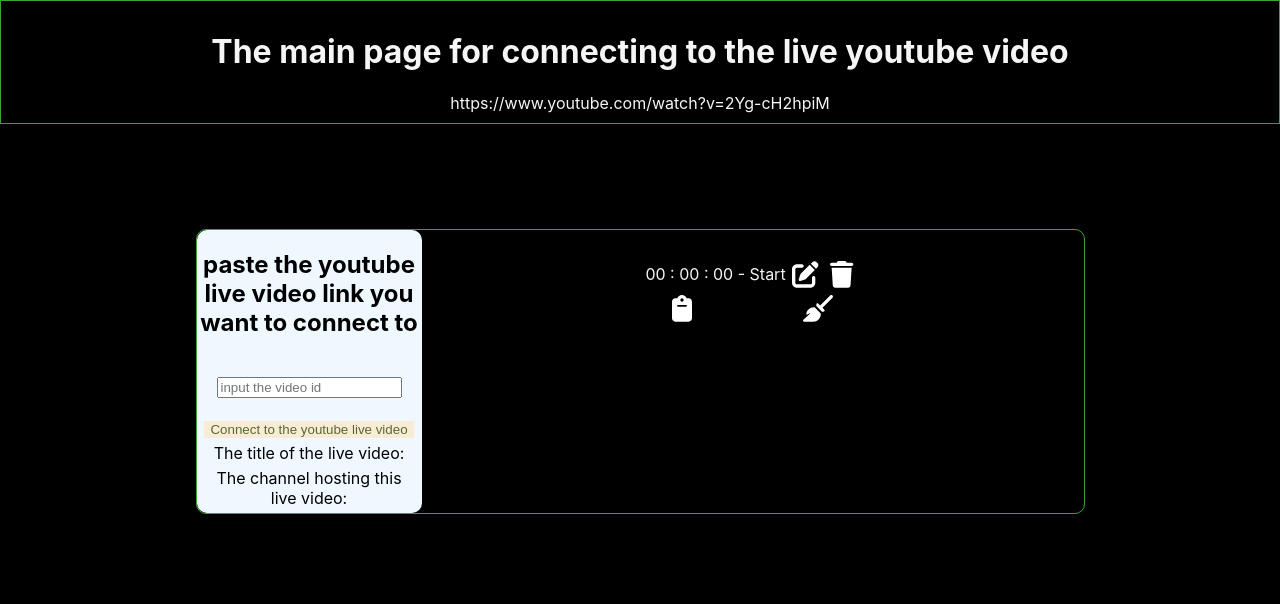
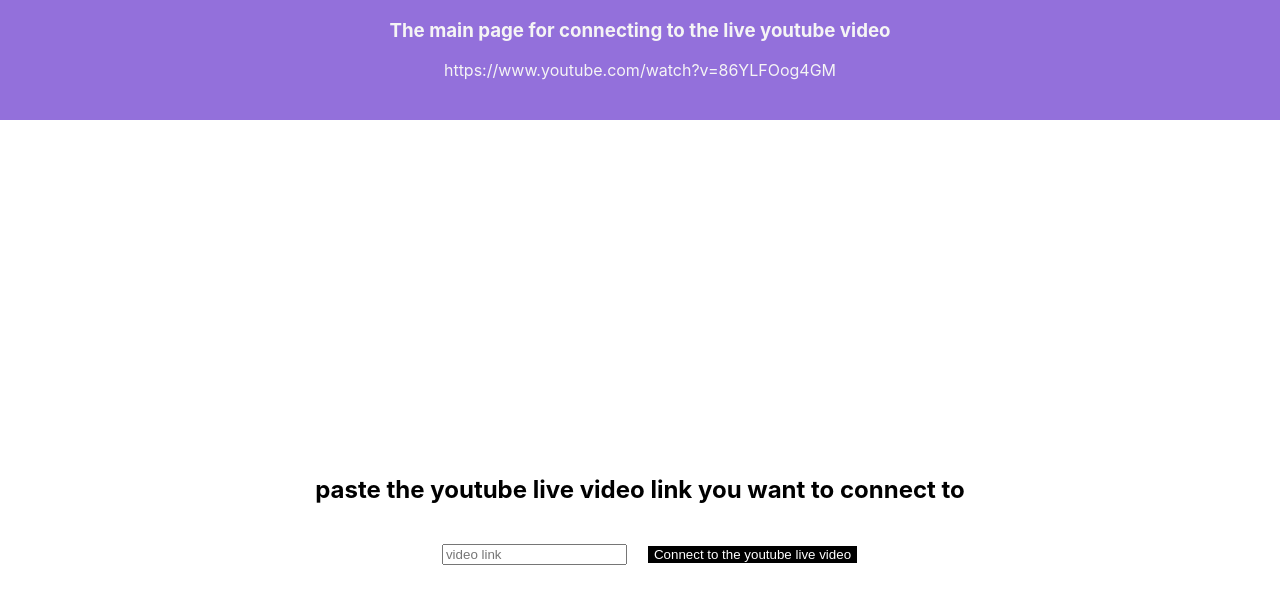
Before and after one commit to almasaitken/timestamps_web_v, a React (Create React App) app: page / in a window 1280 px wide. Shown: the top 604 px of the page. Built offline with nearby package versions, Linux system fonts and the light colour scheme.

Commit message:
some design added

```diff
--- a/src/App.css
+++ b/src/App.css
@@ -3,15 +3,19 @@
   flex-direction: column;
   align-items: center;
   text-align: center;
-  color: whitesmoke;
-}
-
-* {
-  box-sizing: border-box;
+  background-color: transparent;
+  color: black;
 }
 
 .input-field {
   margin: 20px;
+}
+
+.usalass {
+  display: flex;
+  flex-direction: column;
+  align-items: center;
+  justify-content: center;
 }
 
 .message {
@@ -19,11 +23,10 @@
 }
 
 header {
-  background-color: #000000;
+  background-color:mediumpurple;
   width: 100vw;
+  height: 15vh;
   color: whitesmoke;
-  border: 1px solid rgb(56, 165, 50);
-  padding: 10px;
 }
 
 .content {
@@ -32,57 +35,47 @@
 }
 
 .body {
-  background-color: rgb(0, 0, 0);
   display: flex;
   height: 100vh;
   justify-content: center;
-  align-items: flex-start;
   width: 100vw;
-  border: 5px solid black;
-}
-
-.App-link {
-  color: #61dafb;
 }
 
 .button-click {
-  background-color: antiquewhite;
-  border-color: #61dafb;
-  color:darkolivegreen;
+  background-color: black;
+  color: white;
+  border: 1px white solid;
 }
 
 .timestamps {
-  margin-top: 15px;
-  width: 100%;
+  margin-top: 10px;
+  margin-bottom: 20px;
+  width: 85%;
+  background-color: cornflowerblue;
+  border-radius: 20px;
+  padding: 5px 10px 5px 10px;
 }
 
 .right-side {
   display: flex;
+  flex-direction: column;
   flex: 3;
-  align-items: flex-start;
+  align-items: center;
   height: auto;
   justify-content: center;
   padding: 10px;
-  border-radius: 10px;
 }
 
-.central-container {
-  margin-top: 100px;
-  display: flex;
-  height: auto;
-  width: 70%;
-  border: 1px solid rgb(56, 165, 50);
-  border-radius: 10px;
-}
 
 .left-side {
   display: flex;
-  flex: 1;
+  flex: 2;
+  flex-direction: column;
+  justify-content: space-around;
   align-items: center;
-  height: auto 100%;
-  background-color: aliceblue;
-  border-radius: 10px;
+  height: 100%;
   color: black;
+  border-right: 3px solid rgb(20, 31, 66);
 }
 
 #add {
@@ -99,17 +92,31 @@
 }
 
 .tooltip {
-  color: white;
+  color: black;
   display: inline-block;
 }
 
 .tooltip-text {
   display: inline-block;
   visibility: hidden;
-  color: white;
-  overflow: hidden;
+  color: black;
 }
 
 .tooltip:hover .tooltip-text{
   visibility: visible;
 }
+
+.main-edit {
+  display: flex;
+  box-shadow: 4px 4px 2px 1px rgba(0, 0, 0, 0.2);
+  border-radius: 10px;
+  height: 75vh;
+  width: 80vw;
+  margin-top: 75px;
+  background-color:lavender;
+  border: 3px solid rgb(20, 31, 66);
+}
+
+.copy-delete {
+  display: flex;
+}
--- a/src/App.js
+++ b/src/App.js
@@ -1,43 +1,54 @@
-import { useEffect, useState } from 'react';
-import './App.css';
-import { getTime } from './getTime';
-import { Timestamp, EditableTimestamp} from './components/timestamp';
-import { v4 as uuidv4 } from 'uuid';
-import { FontAwesomeIcon } from '@fortawesome/react-fontawesome';
-import { faClock } from '@fortawesome/free-solid-svg-icons';
-import { CopyToClipboard } from 'react-copy-to-clipboard';
-import { faClipboard } from '@fortawesome/free-solid-svg-icons';
-import { faBroom } from '@fortawesome/free-solid-svg-icons';
-
+import { useEffect, useState } from "react";
+import "./App.css";
+import { getTime } from "./getTime";
+import { Timestamp, EditableTimestamp } from "./components/timestamp";
+import { v4 as uuidv4 } from "uuid";
+import { FontAwesomeIcon } from "@fortawesome/react-fontawesome";
+import { faClock } from "@fortawesome/free-solid-svg-icons";
+import { CopyToClipboard } from "react-copy-to-clipboard";
+import { faClipboard } from "@fortawesome/free-solid-svg-icons";
+import { faBroom } from "@fortawesome/free-solid-svg-icons";
 
 function App() {
-
-  const [link, setLink] = useState('');
-  const [message, setMessage] = useState('');
-  const [timestamps, setTimestamps] = useState([{key: uuidv4(), time: {
-    hours: '00',
-    minutes: '00', seconds: '00'
-  }, description: 'Start'}]);
+  const [link, setLink] = useState("");
+  const [message, setMessage] = useState("");
+  const [timestamps, setTimestamps] = useState([
+    {
+      key: uuidv4(),
+      time: {
+        hours: "00",
+        minutes: "00",
+        seconds: "00",
+      },
+      description: "Start",
+    },
+  ]);
   const [found, setFound] = useState(false);
-  const [description, setDescription] = useState('default');
-  const [editedTimestampKey, setEditedTimestampKey] = useState('');
-  const [tooltip, setTooltip] = useState('Click to copy');
+  const [description, setDescription] = useState("default");
+  const [editedTimestampKey, setEditedTimestampKey] = useState("");
+  const [tooltip, setTooltip] = useState("Click to copy");
 
   const handleLinkChange = (event) => {
     setLink(event.target.value);
-  }
+  };
 
   const handleLinkSubmit = async () => {
     try {
       let result = await getTime(link.split("v=")[1]);
-      alert("you connected to " + result.title + " on the " + result.channel + ' channel.');
+      alert(
+        "you connected to " +
+          result.title +
+          " on the " +
+          result.channel +
+          " channel."
+      );
       setMessage(result);
       setFound(true);
     } catch (error) {
       alert("no such live video or it doesn't exist");
-      setMessage('');
+      setMessage("");
       setFound(false);
-    };
+    }
   };
 
   const handleChangeDescription = (event) => {
@@ -51,26 +62,43 @@
       setMessage(result);
     } catch (error) {
       alert(error);
-    };
+    }
     let key_to_add = uuidv4();
-    setTimestamps([...timestamps, {key: key_to_add, time: {
+    setTimestamps([
+      ...timestamps,
+      {
+        key: key_to_add,
+        time: {
           hours: result.time.hours,
-      minutes: result.time.minutes, seconds: result.time.seconds
-    }}]);
+          minutes: result.time.minutes,
+          seconds: result.time.seconds,
+        },
+      },
+    ]);
     setEditedTimestampKey(key_to_add);
-    setDescription('');
+    setDescription("");
   };
 
-  const handleDeleteTimestamp = ({key}) => {
-    let deletedIndex = timestamps.findIndex((timestamp) => timestamp.key === key);
-    setTimestamps([...timestamps.slice(0, deletedIndex), ...timestamps.slice(deletedIndex+1)]);
+  const handleDeleteTimestamp = ({ key }) => {
+    let deletedIndex = timestamps.findIndex(
+      (timestamp) => timestamp.key === key
+    );
+    setTimestamps([
+      ...timestamps.slice(0, deletedIndex),
+      ...timestamps.slice(deletedIndex + 1),
+    ]);
   };
 
   const handleSaveTimestamp = (timestamp) => {
-    let editedIndex = timestamps.findIndex((tmstmp) => tmstmp.key === timestamp.key);
-    setTimestamps([...timestamps.slice(0, editedIndex), {key: timestamp.key, description: description, time: timestamp.time},
-      ...timestamps.slice(editedIndex+1)]);
-    setEditedTimestampKey('');
+    let editedIndex = timestamps.findIndex(
+      (tmstmp) => tmstmp.key === timestamp.key
+    );
+    setTimestamps([
+      ...timestamps.slice(0, editedIndex),
+      { key: timestamp.key, description: description, time: timestamp.time },
+      ...timestamps.slice(editedIndex + 1),
+    ]);
+    setEditedTimestampKey("");
   };
 
   const handleEditTimestamp = (timestamp) => {
@@ -78,7 +106,7 @@
   };
 
   const handleOnKeyPress = (event, timestamp) => {
-    if (event.key === 'Enter') {
+    if (event.key === "Enter") {
       handleSaveTimestamp(timestamp);
     }
   };
@@ -88,81 +116,144 @@
   };
 
   const dataToString = () => {
-    let str = '';
+    let str = "";
     timestamps.forEach((timestamp) => {
-      str += timestamp.time.hours + ':' + timestamp.time.minutes + ':' + timestamp.time.seconds + ' - ' + timestamp.description + '\n';
+      str +=
+        timestamp.time.hours +
+        ":" +
+        timestamp.time.minutes +
+        ":" +
+        timestamp.time.seconds +
+        " - " +
+        timestamp.description +
+        "\n";
     });
     return str;
-  }
+  };
 
   useEffect(() => {
-    setTooltip('Click to copy');
+    setTooltip("Click to copy");
   }, [timestamps]);
 
   return (
     <div className="App">
       <header className="App-header">
-        <h1> The main page for connecting to the live youtube video </h1>
-        <div> https://www.youtube.com/watch?v=2Yg-cH2hpiM</div>
+        <h3> The main page for connecting to the live youtube video </h3>
+        <div> https://www.youtube.com/watch?v=86YLFOog4GM</div>
       </header>
-        <div className='body'>
-          <div className='central-container'>
-          <div className='left-side'>
-            <div className='left-wrapper'>
-            { !found ?
-          <div className='usalass'>
-          <div className='content'>
+      <div className="body">
+        {!found ? (
+          <div className="usalass">
             <h2> paste the youtube live video link you want to connect to </h2>
-          </div>
-          <div className='video-search'>
-            <input className='input-field' value={link} onChange={handleLinkChange} placeholder='input the video id'/>
-            <button className='button-click' onClick={handleLinkSubmit}> Connect to the youtube live video </button>
+            <div className="video-search">
+              <input
+                className="input-field"
+                value={link}
+                onChange={handleLinkChange}
+                placeholder="video link"
+              />
+              <button className="button-click" onClick={handleLinkSubmit}>
+                {" "}
+                Connect to the youtube live video{" "}
+              </button>
             </div>
           </div>
-          : <></> }
-          <div className='message'> The title of the live video: {message.title} </div>
-          <div className='message'> The channel hosting this live video: {message.channel} </div>
+        ) : (
+          <div className="main-edit">
+            <div className="left-side">
+              <div className="message"> LiveVideo Title: {message.title} </div>
+              <div className="message">
+                {" "}
+                Hosting channel: {message.channel}{" "}
+              </div>
+              <div className="video-responsive">
+                <iframe
+                  width="300"
+                  height="180"
+                  src={`https://www.youtube.com/embed/${link.split('v=')[1]}?autoplay=1&mute=1`}
+                  frameBorder="0"
+                  allow="accelerometer; autoplay; clipboard-write; encrypted-media; gyroscope; picture-in-picture"
+                  allowFullScreen
+                  title="Embedded youtube"
+                />
               </div>
             </div>
-        <div className='right-side'>
-        <div className='right-wrapper'>
-          <div className='timestamps'>
+            <div className="right-side">
+              <div className="timestamps">
                 {timestamps.map((timestamp) => {
-              return (editedTimestampKey === timestamp.key ?
-                (<EditableTimestamp
-                handleSaveTimestamp={() => {handleSaveTimestamp(timestamp)}} key={timestamp.key} time={timestamp.time}
-                description={timestamp.description} handleChangeDescription={handleChangeDescription} handleDeleteTimestamp={() => {handleDeleteTimestamp(timestamp)}}
-                handleOnKeyPress={(event) => {handleOnKeyPress(event, timestamp)}}
-                />)
-                :
-                (<Timestamp key={timestamp.key} time={timestamp.time} description={timestamp.description} handleDeleteTimestamp={() => {handleDeleteTimestamp(timestamp)}}
-                  handleEditTimestamp={() => handleEditTimestamp(timestamp)} /> ))
+                  return editedTimestampKey === timestamp.key ? (
+                    <EditableTimestamp
+                      handleSaveTimestamp={() => {
+                        handleSaveTimestamp(timestamp);
+                      }}
+                      key={timestamp.key}
+                      time={timestamp.time}
+                      description={timestamp.description}
+                      handleChangeDescription={handleChangeDescription}
+                      handleDeleteTimestamp={() => {
+                        handleDeleteTimestamp(timestamp);
+                      }}
+                      handleOnKeyPress={(event) => {
+                        handleOnKeyPress(event, timestamp);
+                      }}
+                    />
+                  ) : (
+                    <Timestamp
+                      key={timestamp.key}
+                      time={timestamp.time}
+                      description={timestamp.description}
+                      handleDeleteTimestamp={() => {
+                        handleDeleteTimestamp(timestamp);
+                      }}
+                      handleEditTimestamp={() => handleEditTimestamp(timestamp)}
+                    />
+                  );
                 })}
               </div>
-          { found ? <div>
-            <button id='add' onClick={handleAddTimestamp}>
-              <FontAwesomeIcon icon={faClock} className='fa-2x' color='white' />
+              {found ? (
+                <div className="add-wrapper">
+                  <button id="add" onClick={handleAddTimestamp}>
+                    <FontAwesomeIcon
+                      icon={faClock}
+                      className="fa-2x"
+                      color="orange"
+                    />
                   </button>
-          </div> : <></> }
+                </div>
+              ) : (
+                <></>
+              )}
               <div>
-           { timestamps.length === 0 ? <></> :
-            <div>
-              <div className='tooltip'>
+                {timestamps.length === 0 ? (
+                  <></>
+                ) : (
+                  <div className="copy-delete">
                     <CopyToClipboard text={dataToString()}>
-              <button onClick={() => setTooltip('Copied')}>
-                <FontAwesomeIcon icon={faClipboard} className='fa-2x' color='white'/>
+                      <button
+                        className="tooltip"
+                        onClick={() => setTooltip("Copied")}
+                      >
+                        <FontAwesomeIcon
+                          icon={faClipboard}
+                          className="fa-2x"
+                          color="orange"
+                        />
                       </button>
                     </CopyToClipboard>
-              <div className='tooltip-text'> {tooltip} </div>
+                    <div className="tooltip-text"> {tooltip} </div>
+                    <button onClick={handleClearTimestamps}>
+                      <FontAwesomeIcon
+                        icon={faBroom}
+                        className="fa-2x"
+                        color="orange"
+                      />
+                    </button>
                   </div>
-              <button onClick={handleClearTimestamps}>
-              <FontAwesomeIcon icon={faBroom} className='fa-2x' color='white'/>
-              </button>
-            </div> }
+                )}
               </div>
             </div>
           </div>
-          </div>
+        )}
       </div>
     </div>
   );
--- a/src/components/timestamp.css
+++ b/src/components/timestamp.css
@@ -10,5 +10,5 @@
 }
 
 .desc-input {
-    width: 75%;
+    width: 50%;
 }
--- a/src/components/timestamp.js
+++ b/src/components/timestamp.js
@@ -11,10 +11,10 @@
             <div> { time.hours } : { time.minutes } : { time.seconds } - {description}</div>
             <div className='btns'>
             <button onClick={handleEditTimestamp}>
-                <FontAwesomeIcon icon={faPenToSquare} className='fa-2x' color='white' />
+                <FontAwesomeIcon icon={faPenToSquare} className='fa-2x' color='orange' />
             </button>
             <button onClick={handleDeleteTimestamp}>
-                <FontAwesomeIcon icon={faTrash} className='fa-2x' color='white' />
+                <FontAwesomeIcon icon={faTrash} className='fa-2x' color='orange' />
             </button>
             </div>
         </div>
@@ -30,10 +30,10 @@
             </div>
             <div className='btns'>
             <button onClick={handleSaveTimestamp}>
-                <FontAwesomeIcon icon={faCircleCheck} className='fa-2x' color='white' />
+                <FontAwesomeIcon icon={faCircleCheck} className='fa-2x' color='orange' />
             </button>
             <button onClick={handleDeleteTimestamp}>
-                <FontAwesomeIcon icon={faTrash} className='fa-2x' color='white' />
+                <FontAwesomeIcon icon={faTrash} className='fa-2x' color='orange' />
             </button>
             </div>
         </div>
--- a/src/getTime.js
+++ b/src/getTime.js
@@ -13,7 +13,7 @@
 
     seconds = seconds % 60;
     minutes = minutes % 60;
-
+    hours = hours % 24;
     return { hours: padTo2Digits(hours), minutes: padTo2Digits(minutes),seconds: padTo2Digits(seconds)};
   }
 
```
Lines whose indentation alone changed are shown as unchanged.
